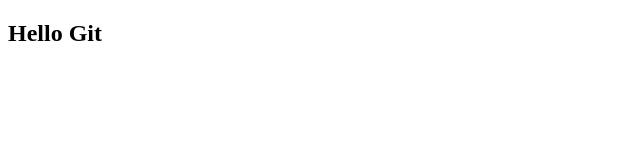
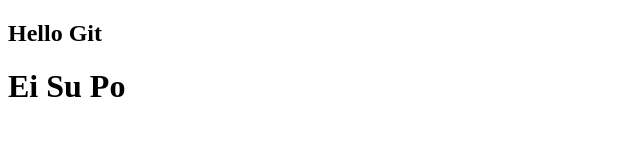
Before and after one commit to yhacomputer/LesGit, a plain HTML site: page index.html in a window 1280 px wide. Shown: the whole page, without its empty margins (0-640 px from the left). Drawn offline with Linux system fonts and the light colour scheme.

Commit message:
edit by eisupo

```diff
--- a/index.html
+++ b/index.html
@@ -7,5 +7,6 @@
 </head>
 <body>
     <h2>Hello Git</h2>
+    <h1> Ei Su Po </h1>
 </body>
 </html>
```
